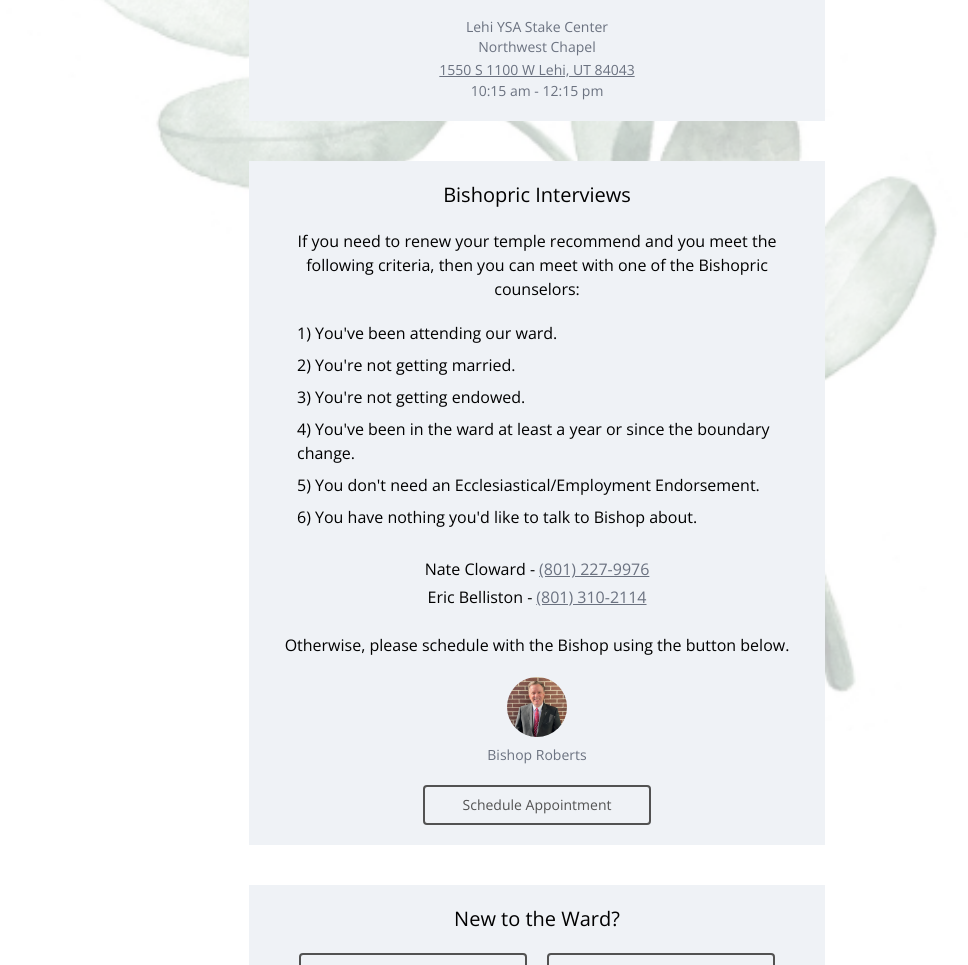
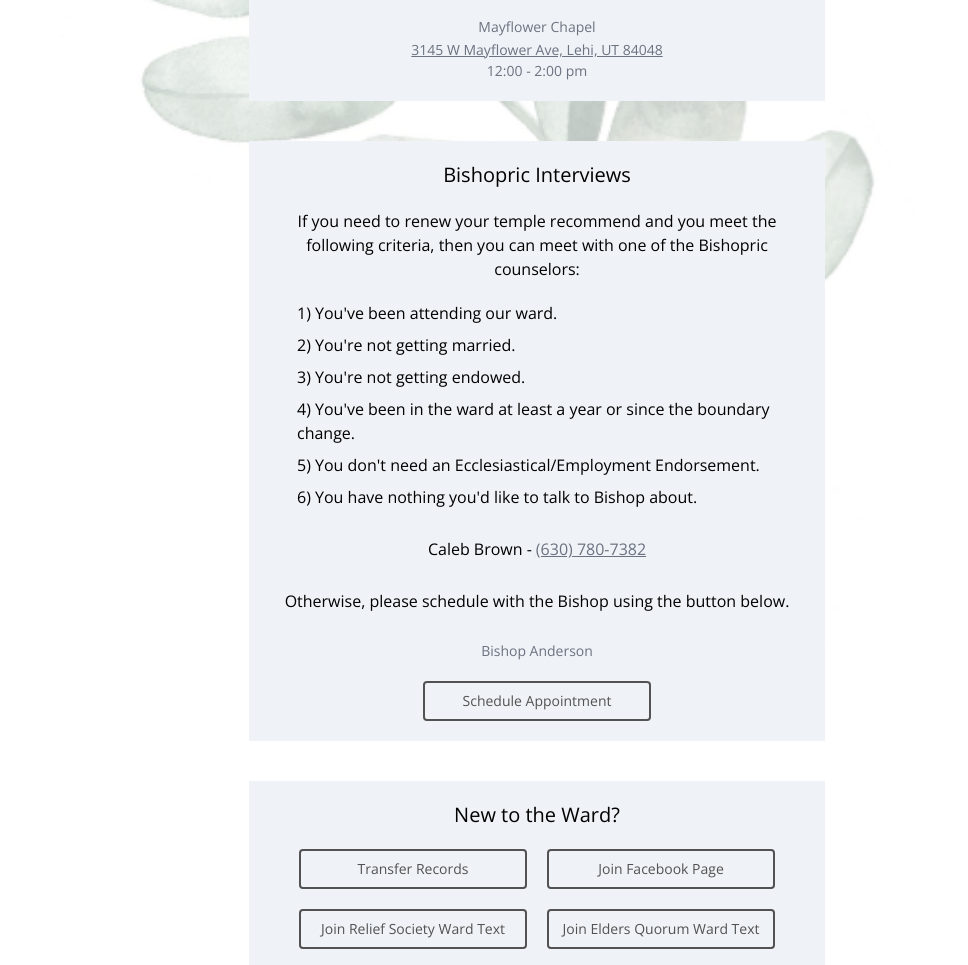
Before and after one commit to hfysa/hfysa, a website: page dist/index.html in a window 1280 px wide. Shown: the part 589-1554 px from the top of the page, without its empty margins (103-1071 px from the left). Drawn offline with nearby package versions, Linux system fonts and the light colour scheme; a web font is replaced by a local one.

Commit message:
Update the info after various ward changes

```diff
--- a/dist/index.html
+++ b/dist/index.html
@@ -23,10 +23,9 @@
       <div style="justify-items: center; width: auto;">
         <img src="./map.png" style="height: 300px; margin-right: auto; margin-left: auto; border-radius: 12px;" class="mb-5">
         <div>
-          <p class="sub-text">Lehi YSA Stake Center</p>
-          <p class="sub-text">Northwest Chapel</p>
-          <a href="https://goo.gl/maps/JBFcmMXPPC1MrSaZ7" target="_blank" class="sub-text underline">1550 S 1100 W Lehi, UT 84043</a>
-          <p class="sub-text">10:15 am - 12:15 pm</p>
+          <p class="sub-text">Mayflower Chapel</p><!-- TODO: Figure out the correct name. -->
+          <a href="https://maps.app.goo.gl/tfqfjscX2RMrQEtm9" target="_blank" class="sub-text underline">3145 W Mayflower Ave, Lehi, UT 84048</a>
+          <p class="sub-text">12:00 - 2:00 pm</p>
         </div>
       </div>
     </div>
@@ -41,18 +40,25 @@
         <li>5) You don't need an Ecclesiastical/Employment Endorsement.</li>
         <li>6) You have nothing you'd like to talk to Bishop about.</li>
       </ol>
+      <!-- TODO: Remove div block below when the new counselors are called. -->
       <div style="margin-bottom: 4px; display: flex; flex-direction: row; align-items: center;">
-        <p style="margin-right: 4px;"> Nate Cloward - </p>
-        <a href="tel:+8012279976" style="text-decoration: underline; font-size: 16px" class="sub-text">(801) 227-9976</a>
+        <p style="margin-right: 4px;"> Caleb Brown - </p>
+        <a href="tel:+8012279976" style="text-decoration: underline; font-size: 16px" class="sub-text">(630) 780-7382</a>
+      </div>
+      <!--
+      <div style="margin-bottom: 4px; display: flex; flex-direction: row; align-items: center;">
+        <p style="margin-right: 4px;"> First Counselor - </p>
+        <a href="tel:+8012279976" style="text-decoration: underline; font-size: 16px" class="sub-text">(801) 555-0123</a>
       </div>
       <div style="display: flex; flex-direction: row; align-items: center;">
-        <p style="margin-right: 4px;">Eric Belliston -</p>
-        <a href="tel:+5095985897" style="text-decoration: underline; font-size: 16px;" class="sub-text">(801) 310-2114</a>
+        <p style="margin-right: 4px;"> Second Counselor- </p>
+        <a href="tel:+5095985897" style="text-decoration: underline; font-size: 16px;" class="sub-text">(801) 555-0124</a>
       </div>
+      -->
       <br>
       <p style="margin-left: 32px; margin-right: 32px; margin-bottom: 20px;">Otherwise, please schedule with the Bishop using the button below.</p>
-      <img src="./bishop.png" class="h-[60px] rounded-full">
-      <p class="sub-text mt-2 text-sm">Bishop Roberts</p>
+      <!-- <img src="./bishop.png" class="h-[60px] rounded-full"> -->
+      <p class="sub-text mt-2 text-sm">Bishop Anderson</p>
       <a href="https://calendly.com/holbrookfarmsysaward/meet_with_bishop" target="_blank" class="btn mt-5">Schedule Appointment</a>
     </div>
     <div class="gray-card flex-col mb-10">
```
Also changed, not shown: dist/map.png.
